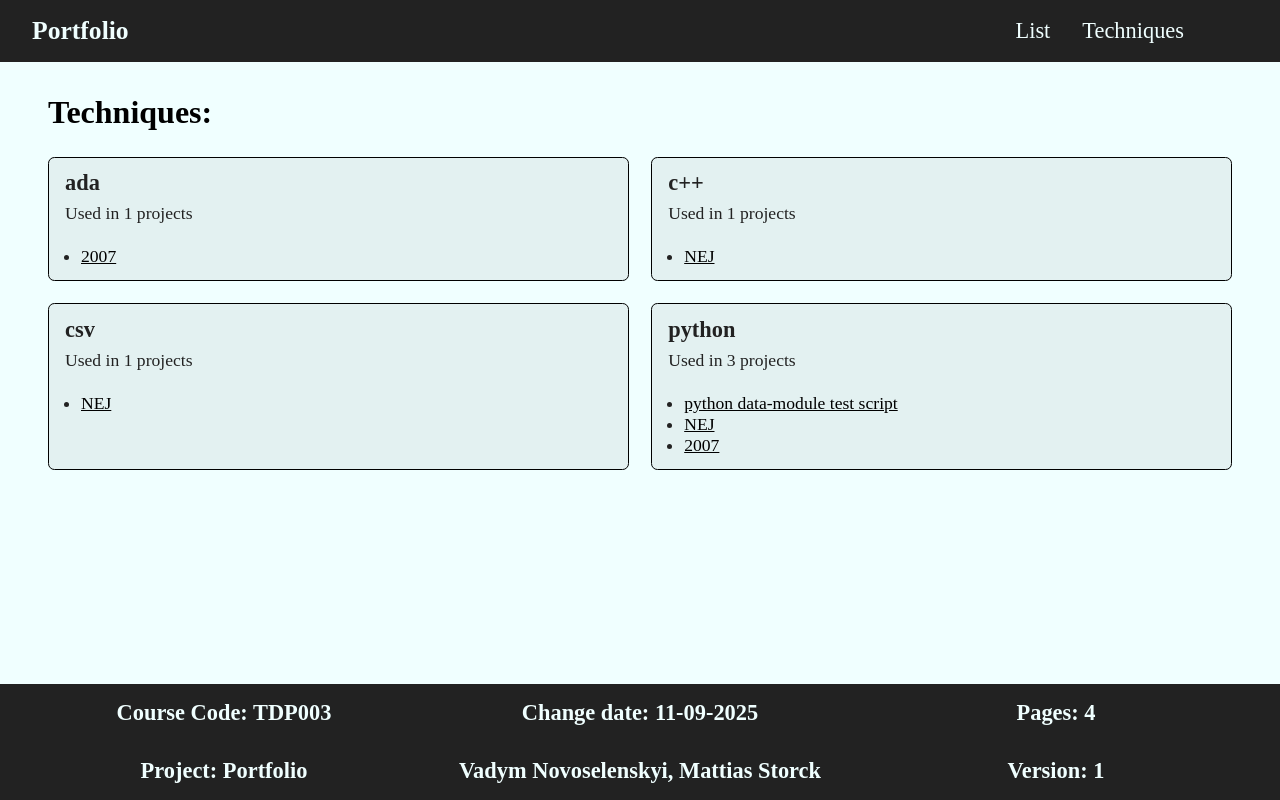
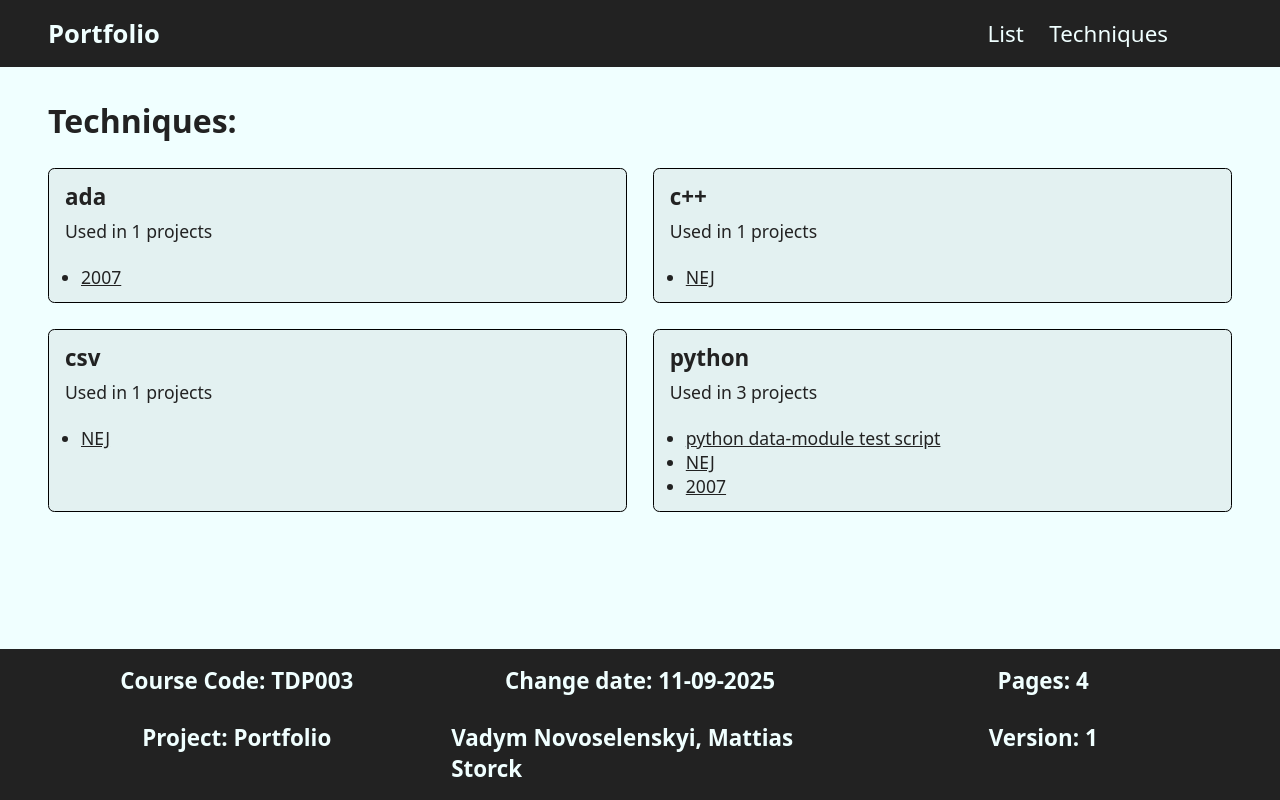
Before and after one commit to VadymNovoselskyi/TDP003, a Flask app: page /techniques in a window 1280 px wide. Run offline with Flask 3, Linux system fonts and the light colour scheme.

Commit message:
add css variables

```diff
--- a/myFlaskProject.py
+++ b/myFlaskProject.py
@@ -76,7 +76,7 @@ def project(project_id: int):
     """
     check_db_update()
     project = data.get_project(db, project_id)
-    if project is None or project_id == 2:
+    if project is None:
         return render_template(
             "error.html", code=404, message=f"Project not found for id: {project_id}"
         )
--- a/static/style/base.css
+++ b/static/style/base.css
@@ -1,3 +1,29 @@
+/* Simplified design tokens */
+:root {
+    --color-text: #222222;
+    --color-link: #f0ffff;
+    --color-dark: #222222;
+    --color-light: #f0ffff;
+    --color-accent: rgba(255, 0, 0, 0.881);
+    --color-card: #0404040e;
+    --color-border: #000000;
+
+    --font-family-sans: system-ui, -apple-system, Segoe UI, Roboto, Helvetica, Arial, "Apple Color Emoji", "Segoe UI Emoji", sans-serif;
+    --font-size-base: 1rem;
+    --font-size-lg: 1.4rem;
+    --font-weight-bold: 800;
+
+    --space-xs: 0.4rem;
+    --space-sm: 0.5rem;
+    --space-md: 0.8rem;
+    --space-lg: 1rem;
+    --space-xl: 1.6rem;
+    --space-xxl: 3rem;
+
+    --border-width: 1px;
+    --radius-sm: 0.4rem;
+}
+
 * {
     margin: 0;
     padding: 0;
@@ -8,54 +34,57 @@ body {
     display: grid;
     grid-template-rows: auto 1fr auto;
     height: 100vh;
+    color: var(--color-text);
+    font-family: var(--font-family-sans);
+    font-size: var(--font-size-base);
 }
 
 a {
-    color: azure;
+    color: var(--color-link);
     text-decoration: none;
 }
 
 a.active {
-    color: rgba(255, 0, 0, 0.881);
-    border-bottom: azure 2px solid;
+    color: var(--color-accent);
+    border-bottom: var(--color-link) calc(var(--border-width) * 2) solid;
 }
 
 header {
     display: grid;
     grid-template-columns: 1fr auto;
-    background-color: #222222;
-    color: azure;
-    padding: 1rem 2rem;
+    background-color: var(--color-dark);
+    color: var(--color-link);
+    padding: var(--space-lg) var(--space-xxl);
 }
 
 .header-title {
     font-size: 1.6rem;
-    font-weight: 800;
+    font-weight: var(--font-weight-bold);
 }
 
 .header-nav {
     display: grid;
-    grid-gap: 2rem;
+    grid-gap: var(--space-xl);
     grid-auto-flow: column;
     align-items: center;
 
     margin-right: 4rem;
-    font-size: 1.4rem;
+    font-size: var(--font-size-lg);
 }
 
 main {
     padding: 2rem 3rem;
-    background: azure;
+    background: var(--color-light);
 }
 
 footer {
     display: grid;
     grid-template-columns: 1fr 1fr 1fr;
-    grid-gap: 2rem;
+    grid-gap: var(--space-xl);
     justify-items: center;
-    background-color: #222222;
-    color: azure;
-    font-size: 1.4rem;
-    font-weight: 800;
-    padding: 1rem 2rem;
+    background-color: var(--color-dark);
+    color: var(--color-link);
+    font-size: var(--font-size-lg);
+    font-weight: var(--font-weight-bold);
+    padding: var(--space-lg) var(--space-xxl);
 }
--- a/static/style/index.css
+++ b/static/style/index.css
@@ -1,4 +1,4 @@
 .image-me {
     float: right;
-    margin: 1rem 1rem 4rem 4rem;
+    margin: var(--space-lg) var(--space-lg) 4rem 4rem;
 }
--- a/static/style/techniques.css
+++ b/static/style/techniques.css
@@ -1,42 +1,42 @@
 .technique-grid {
     display: grid;
     grid-template-columns: repeat(auto-fit, minmax(400px, 1fr));
-    grid-gap: 1.4rem;
-    margin-top: 1.6rem;
+    grid-gap: var(--space-xl);
+    margin-top: var(--space-xl);
 }
 
 .technique {
     display: grid;
     grid-template-rows: auto auto 1fr;
-    grid-gap: 0.4rem;
+    grid-gap: var(--space-xs);
 
-    padding: 0.8rem 1rem;
-    border: 1px #000000 solid;
-    border-radius: 0.4rem;
+    padding: var(--space-md) var(--space-lg);
+    border: var(--border-width) var(--color-border) solid;
+    border-radius: var(--radius-sm);
 
-    background-color: #0404040e;
-    color: #222222;
+    background-color: var(--color-card);
+    color: var(--color-text);
     font-size: 1.1rem;
 }
 
 .technique-title {
-    font-size: 1.4rem;
-    font-weight: 800;
+    font-size: var(--font-size-lg);
+    font-weight: var(--font-weight-bold);
 }
 
 .technique-use-count {
-    margin-bottom: 1rem;
+    margin-bottom: var(--space-lg);
 }
 
 .technique-use-list {
-    margin-left: 1rem;
+    margin-left: var(--space-lg);
 }
 
 .project-link {
-    color: black;
+    color: var(--color-text);
     text-decoration: underline;
 }
 
 .project-link:hover {
-    color: gray;
+    color: #808080;
 }
```
Also changed, not shown: static/style/list.css (+27 -27 lines), static/style/project.css (+16 -16 lines).
